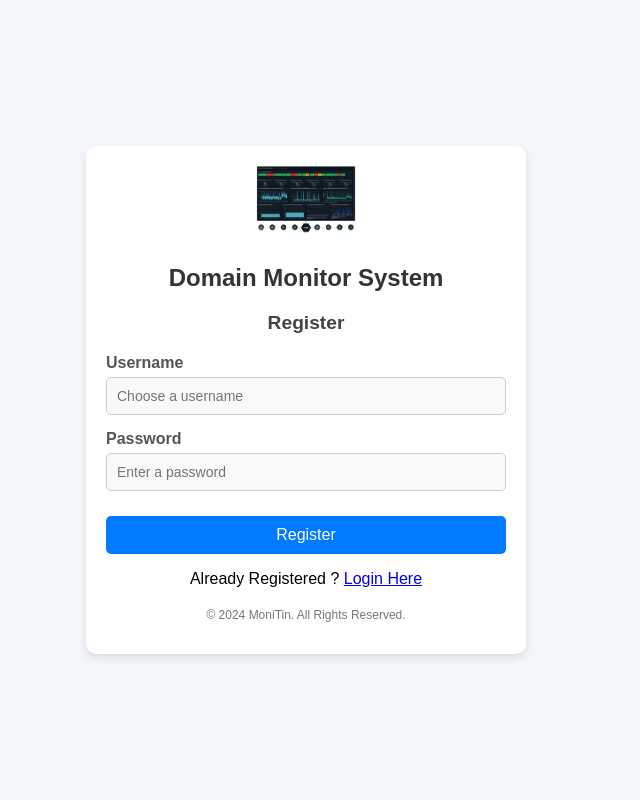
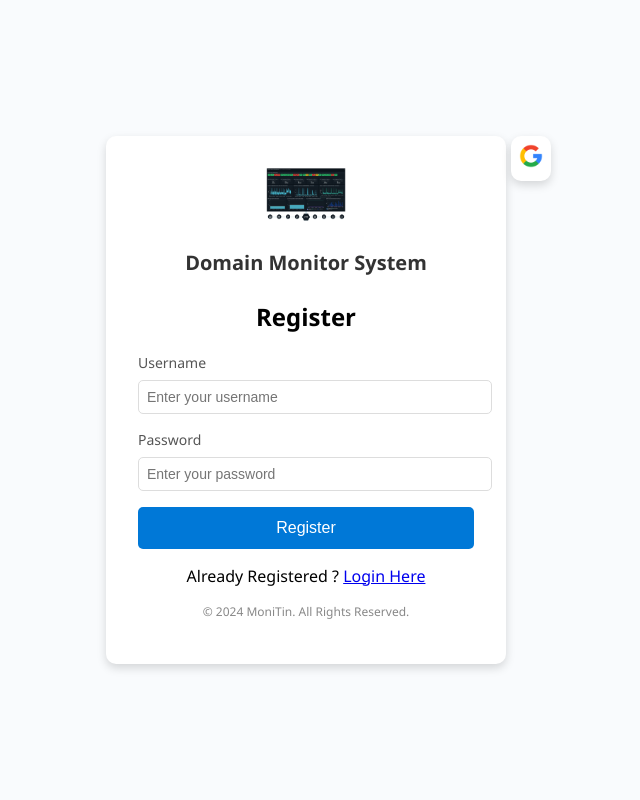
Before and after one commit to shomronh/certis, a Flask app: page /registerPage in a window 1280 px wide. Shown: the whole page, without its empty margins (334-974 px from the left). Run offline with Flask 3, Linux system fonts and the light colour scheme.

Commit message:
bug fix ui: login registrer css differences, now all based on login design + add social buttons container

```diff
--- a/static/css/registerPage.css
+++ b/static/css/registerPage.css
@@ -1,98 +1,96 @@
-/* General styles */
+/* General Reset */
 body {
-    font-family: Arial, sans-serif;
-    background-color: #f4f6f9;
   margin: 0;
-    padding: 0;
+  font-family: "Segoe UI", Tahoma, Geneva, Verdana, sans-serif;
+  background-color: #f9fbfd;
   display: flex;
   justify-content: center;
   align-items: center;
-    min-height: 100vh;
+  height: 100vh;
 }
 
-/* Registration container */
-.register-container {
-    background-color: #ffffff;
-    width: 400px;
-    padding: 20px;
+/* Login Container */
+.login-container {
+  background: #ffffff;
+  padding: 2rem;
   border-radius: 10px;
-    box-shadow: 0 4px 8px rgba(0, 0, 0, 0.1);
+  box-shadow: 0 4px 10px rgba(0, 0, 0, 0.15);
+  width: 100%;
+  max-width: 400px;
   text-align: center;
 }
 
-/* Logo and header */
-.register-container .brand-header {
-    margin-bottom: 20px;
+/* Brand Header */
+.brand-header {
+  margin-bottom: 1.5rem;
 }
 
-.register-container .logo {
-    max-width: 100px;
-    margin-bottom: 10px;
+.brand-header .logo {
+  max-width: 80px;
+  margin-bottom: 0.5rem;
 }
 
-.register-container h1 {
-    font-size: 1.5rem;
-    color: #333333;
-    margin-bottom: 10px;
+.brand-header h1 {
+  font-size: 20px;
+  font-weight: bold;
+  color: #333;
 }
 
-/* Form header */
-.register-container h2 {
-    font-size: 1.2rem;
-    color: #444444;
-    margin-bottom: 20px;
+/* Login Form */
+.login-form h2 {
+  font-size: 18px;
+  margin-bottom: 1rem;
+  color: #444;
 }
 
-/* Input fields */
-.register-container .input-group {
-    margin-bottom: 15px;
+.input-group {
+  margin-bottom: 1rem;
   text-align: left;
 }
 
-.register-container label {
+.input-group label {
   display: block;
-    font-weight: bold;
-    margin-bottom: 5px;
-    color: #555555;
+  font-size: 14px;
+  color: #555;
+  margin-bottom: 0.5rem;
 }
 
-.register-container input {
+.input-group input {
   width: 100%;
-    padding: 10px;
-    border: 1px solid #cccccc;
+  padding: 0.5rem;
+  border: 1px solid #ddd;
   border-radius: 5px;
-    box-sizing: border-box;
   font-size: 14px;
-    background-color: #f9f9f9;
-    outline: none;
-    transition: border-color 0.3s;
 }
 
-.register-container input:focus {
-    border-color: #007bff;
+.input-group input:focus {
+  outline: none;
+  border-color: #0078d7;
+  box-shadow: 0 0 5px rgba(0, 120, 215, 0.4);
 }
 
-/* Register button */
-.register-container .register-btn {
-    background-color: #007bff;
-    color: #ffffff;
-    padding: 10px 15px;
+/* Login Button */
+.login-btn {
+  width: 100%;
+  padding: 0.75rem;
+  background-color: #0078d7;
+  border: none;
+  color: white;
   font-size: 16px;
-    border: none;
   border-radius: 5px;
   cursor: pointer;
-    width: 100%;
-    margin-top: 10px;
-    transition: background-color 0.3s;
+  transition: background-color 0.3s ease-in-out;
 }
 
-.register-container .register-btn:hover {
-    background-color: #0056b3;
+.login-btn:hover {
+  background-color: #005fa3;
 }
 
 /* Footer */
-.register-container footer {
-    margin-top: 20px;
+footer {
+  margin-top: 1rem;
   font-size: 12px;
-    color: #777777;
+  color: #888;
 }
+
+/* */
--- /dev/null
+++ b/static/css/socialComponent.css
@@ -0,0 +1,27 @@
+#login_options_container {
+  position: relative;
+  display: flex;
+  width: 100%;
+  max-width: 400px;
+}
+
+.gmail-btn {
+  width: 24px; /* Adjust image size */
+  height: 24px;
+  margin-right: 10px;
+}
+
+#login_options_container > #socials_buttons_container {
+  position: absolute;
+  top: 0;
+  right: -45px;
+
+  background: #ffffff;
+    padding: 0.5rem;
+    border-radius: 10px;
+    box-shadow: 0 4px 10px rgba(0, 0, 0, 0.15);
+}
+
+#login_options_container > #socials_buttons_container img {
+  margin: 0px;
+}
--- a/static/js/registerPage.js
+++ b/static/js/registerPage.js
@@ -1,5 +1,5 @@
 
-const form = document.getElementById('register-form');
+const form = document.getElementById('login-form');
 const status = document.getElementById('status');
 
 form.addEventListener('submit', async function(event) {
--- a/templates/loginPage.html
+++ b/templates/loginPage.html
@@ -5,6 +5,7 @@
     <meta name="viewport" content="width=device-width, initial-scale=1.0">
     <title>Domain Monitor Login</title>
     <link rel="stylesheet" href="static/css/loginPage.css">
+    <link rel="stylesheet" href="static/css/socialComponent.css">
 </head>
 <body>
     <div id="login_options_container">
@@ -33,7 +34,7 @@
             </footer>
         </div>
 
-        <div id="socials_container">
+        <div id="socials_buttons_container">
             <img class="gmail-btn" src="static/images/gmail_icon.png" alt="Gmail Logo">
         </div>
     </div>
--- a/templates/registerPage.html
+++ b/templates/registerPage.html
@@ -5,8 +5,43 @@
     <meta name="viewport" content="width=device-width, initial-scale=1.0">
     <title>Register</title>
     <link rel="stylesheet" href="static/css/registerPage.css">
+    <link rel="stylesheet" href="static/css/socialComponent.css">
 </head>
 <body>
+
+    <div id="login_options_container">
+        <div class="login-container">
+            <div class="brand-header">
+                <img src="static/images/logo.png" alt="Domain Monitor Logo" class="logo">
+                <h1>Domain Monitor System</h1>
+            </div>
+            <form id="login-form">
+                <h2>Register</h2>
+                <div class="input-group">
+                    <label for="username">Username</label>
+                    <input type="text" id="username" name="username" placeholder="Enter your username" required>
+                </div>
+                <div class="input-group">
+                    <label for="password">Password</label>
+                    <input type="password" id="password" name="password" placeholder="Enter your password" required>
+                </div>
+                <button type="submit" class="login-btn">Register</button>
+            </form>
+            <div class="login-prompt">
+                <p>Already Registered ? <a href="/">Login Here</a></p>
+            </div>
+            <footer>
+                <p>&copy; 2024 MoniTin. All Rights Reserved.</p>
+            </footer>
+        </div>
+
+        <div id="socials_buttons_container">
+            <img class="gmail-btn" src="static/images/gmail_icon.png" alt="Gmail Logo">
+        </div>
+    </div>
+
+    <!--
+    <div id="login_options_container">
         <div class="register-container">
             <div class="brand-header">
                 <img src="static/images/logo.png" alt="Domain Monitor Logo" class="logo">
@@ -32,6 +67,14 @@
             </footer>
         </div>
 
+        <div id="socials_buttons_container">
+            <img class="gmail-btn" src="static/images/gmail_icon.png" alt="Gmail Logo">
+        </div>
+    </div>
+    -->
+
+
+
     <script src="static/js/services/EnvVariablesService.js"></script>
     <script src="static/js/services/LocalStorageService.js"></script>
     <script type="text/javascript">
```
Also changed, not shown: static/css/loginPage.css (+0 -10 lines). Lines whose indentation alone changed are shown as unchanged.
